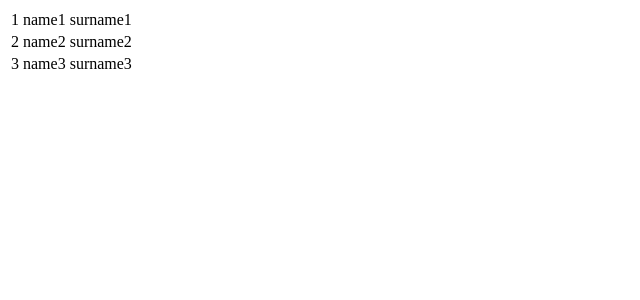
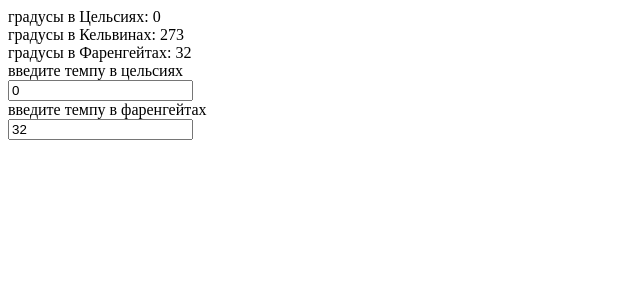
Before and after one commit to YupiSoftwarePunk/ReactRepo, a React (Create React App) app: page / in a window 1280 px wide. Shown: the top 300 px of the page, without its empty margins (0-640 px from the left). Built offline with nearby package versions, Linux system fonts and the light colour scheme.

Commit message:
classwork

```diff
--- a/src/App.js
+++ b/src/App.js
@@ -19,6 +19,7 @@
 // import { TagsArr } from "./tasks/37_forming_tags-array.jsx";
 import { useState } from 'react';
 import { ModelsViaStates } from './tasks/90_modes-via-states.jsx';
+import { TruthOneSOurce } from './tasks/96_truth-one-source.jsx';
 
 function App() {
   // return <FirstComp/>;
@@ -152,7 +153,7 @@ function App() {
 
   // return <div>{items}</div>;
 
-  return <ModelsViaStates />;
+  return <TruthOneSOurce />;
 }
 
 export default App;
--- /dev/null
+++ b/src/tasks/96_truth-one-source.jsx
@@ -0,0 +1,63 @@
+import { getValue } from '@testing-library/user-event/dist/utils';
+import { useState } from 'react';
+
+export const TruthOneSOurce = () => {
+  const [temp, setTemp] = useState(0);
+  const [temp2, setTemp2] = useState(32);
+
+  const handleChange = (event) => {
+    setTemp(event.target.value);
+    setTemp2(Math.round(event.target.value * 1.8 + 32));
+  };
+
+  const handleChange2 = (event) => {
+    setTemp(Math.round(((event.target.value - 32) * 5) / 9));
+    setTemp2(event.target.value);
+  };
+
+  const countKelvin = (temp) => Math.round(temp + 273.15);
+
+  const countFarenheit = (temp) => Math.round(temp * 1.8 + 32);
+
+  const countFarCelsium = (temp2) => Math.round(temp2 - 273.15);
+
+  const countFarKelvin = (temp2) => Math.round(((temp2 - 32) * 5) / 9 + 273.15);
+
+  return (
+    <div>
+      <Verdict
+        temp={temp}
+        countFarenheit={countFarenheit}
+        countKelvin={countKelvin}
+      />
+      <TempInp
+        temp={temp}
+        handleChange={handleChange}
+        temp2={temp2}
+        handleChange2={handleChange2}
+      />
+    </div>
+  );
+};
+
+const TempInp = ({ temp, handleChange, temp2, handleChange2 }) => {
+  return (
+    <>
+      <div>введите темпу в цельсиях </div>
+      <input onChange={handleChange} value={temp} />
+      <br />
+      <div>введите темпу в фаренгейтах </div>
+      <input onChange={handleChange2} value={temp2} />
+    </>
+  );
+};
+
+const Verdict = ({ temp, countFarenheit, countKelvin }) => {
+  return (
+    <>
+      <div>градусы в Цельсиях: {temp}</div>
+      <div>градусы в Кельвинах: {countKelvin(temp)}</div>
+      <div>градусы в Фаренгейтах: {countFarenheit(temp)}</div>
+    </>
+  );
+};
```
Also changed, not shown: src/tasks/91_concepts_data.md (added, +22 -0 lines), src/tasks/95_lifting-state-up.jsx (added, +36 -0 lines).
